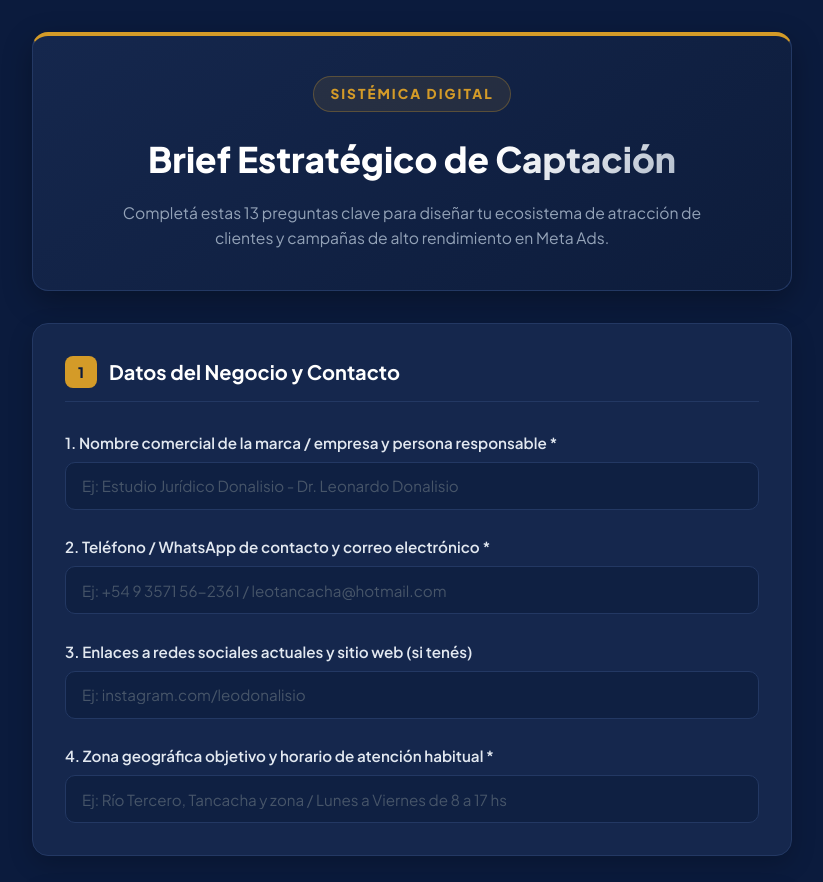
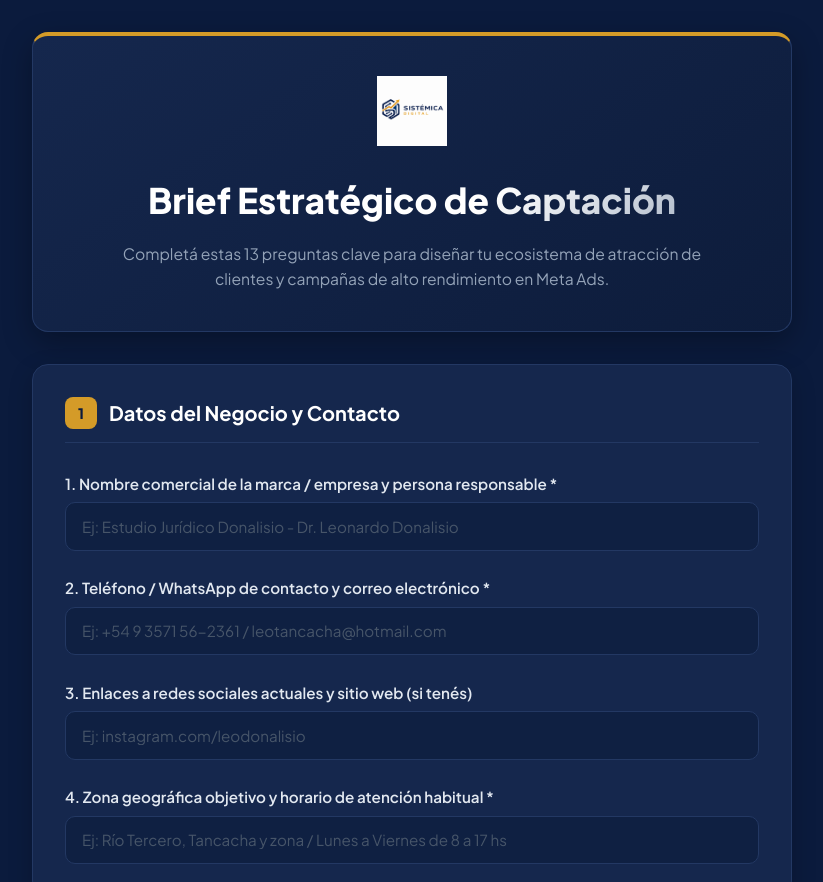
Before and after one commit to Sistemica-Digital/brief, a plain HTML site: page index.html in a window 1280 px wide. Shown: the top 882 px of the page, without its empty margins (228-1051 px from the left). Drawn offline with Linux system fonts and the light colour scheme.

Commit message:
Update index.html

```diff
--- a/index.html
+++ b/index.html
@@ -4,9 +4,21 @@
   <meta charset="UTF-8">
   <meta name="viewport" content="width=device-width, initial-scale=1.0">
   <title>Brief Estratégico | Sistémica Digital</title>
+
+  <!-- META TAGS PARA WHATSAPP (Usa tu logo.png) -->
+  <meta property="og:title" content="Brief Estratégico de Captación | Sistémica Digital">
+  <meta property="og:description" content="Completá las 13 preguntas clave para diseñar tu ecosistema de atracción de clientes en Meta Ads.">
+  <meta property="og:image" content="logo.png">
+  <meta property="og:type" content="website">
+
+  <!-- Favicon -->
+  <link rel="icon" type="image/png" href="logo.png">
+
+  <!-- Fuentes -->
   <link rel="preconnect" href="https://fonts.googleapis.com">
   <link rel="preconnect" href="https://fonts.gstatic.com" crossorigin>
   <link href="https://fonts.googleapis.com/css2?family=Plus+Jakarta+Sans:wght@400;500;600;700;800&display=swap" rel="stylesheet">
+
   <style>
     :root {
       --bg-main: #0B1B3D;
@@ -55,23 +67,14 @@
       box-shadow: 0 10px 30px rgba(0, 0, 0, 0.3);
     }
 
-    .logo-badge {
-      display: inline-flex;
-      align-items: center;
-      gap: 10px;
-      background: rgba(212, 155, 40, 0.1);
-      border: 1px solid rgba(212, 155, 40, 0.3);
-      padding: 6px 16px;
-      border-radius: 30px;
+    .logo-container {
       margin-bottom: 1.2rem;
     }
 
-    .logo-badge span {
-      color: var(--accent-gold);
-      font-weight: 800;
-      font-size: 0.85rem;
-      letter-spacing: 2px;
-      text-transform: uppercase;
+    .brand-logo {
+      max-height: 70px;
+      width: auto;
+      object-fit: contain;
     }
 
     .header-card h1 {
@@ -226,6 +229,7 @@
       body { padding: 1rem 0.5rem; }
       .header-card, .section-card { padding: 1.5rem 1.2rem; }
       .header-card h1 { font-size: 1.7rem; }
+      .brand-logo { max-height: 55px; }
     }
   </style>
 </head>
@@ -233,10 +237,10 @@
 
   <div class="container">
 
-    <!-- HEADER CARD -->
+    <!-- HEADER CARD CON TU LOGO -->
     <div class="header-card">
-      <div class="logo-badge">
-        <span>SISTÉMICA DIGITAL</span>
+      <div class="logo-container">
+        <img src="logo.png" alt="Sistémica Digital" class="brand-logo">
       </div>
       <h1>Brief Estratégico de Captación</h1>
       <p>Completá estas 13 preguntas clave para diseñar tu ecosistema de atracción de clientes y campañas de alto rendimiento en Meta Ads.</p>
```
